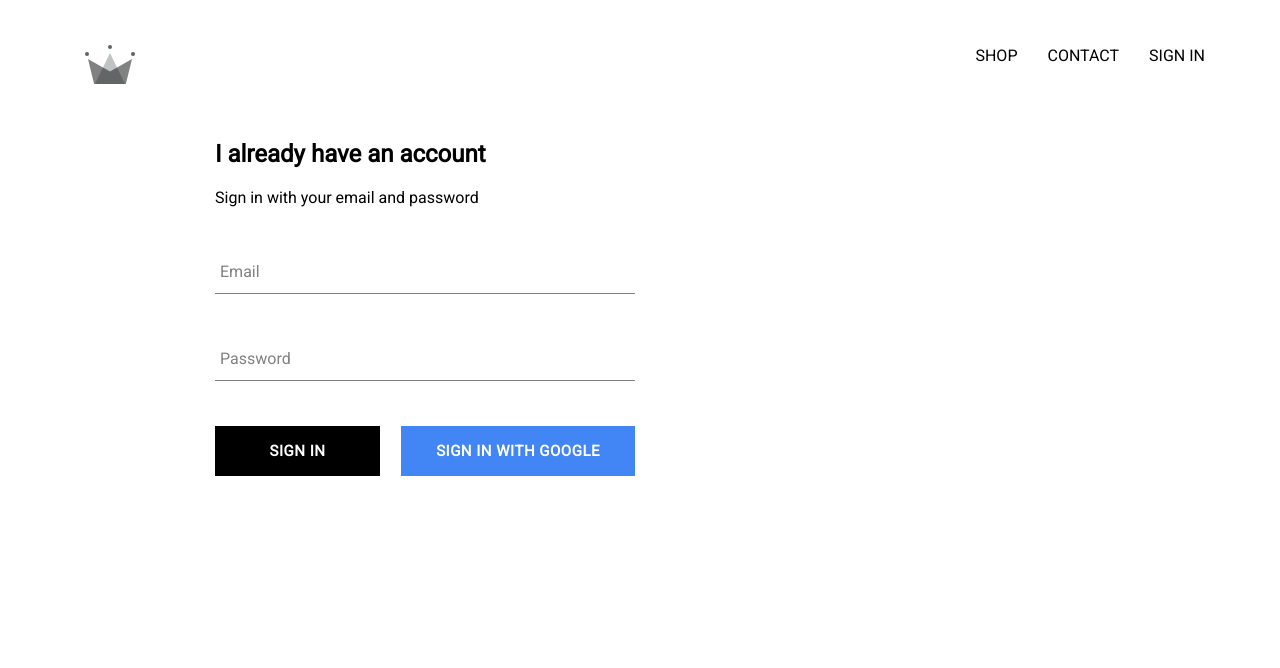
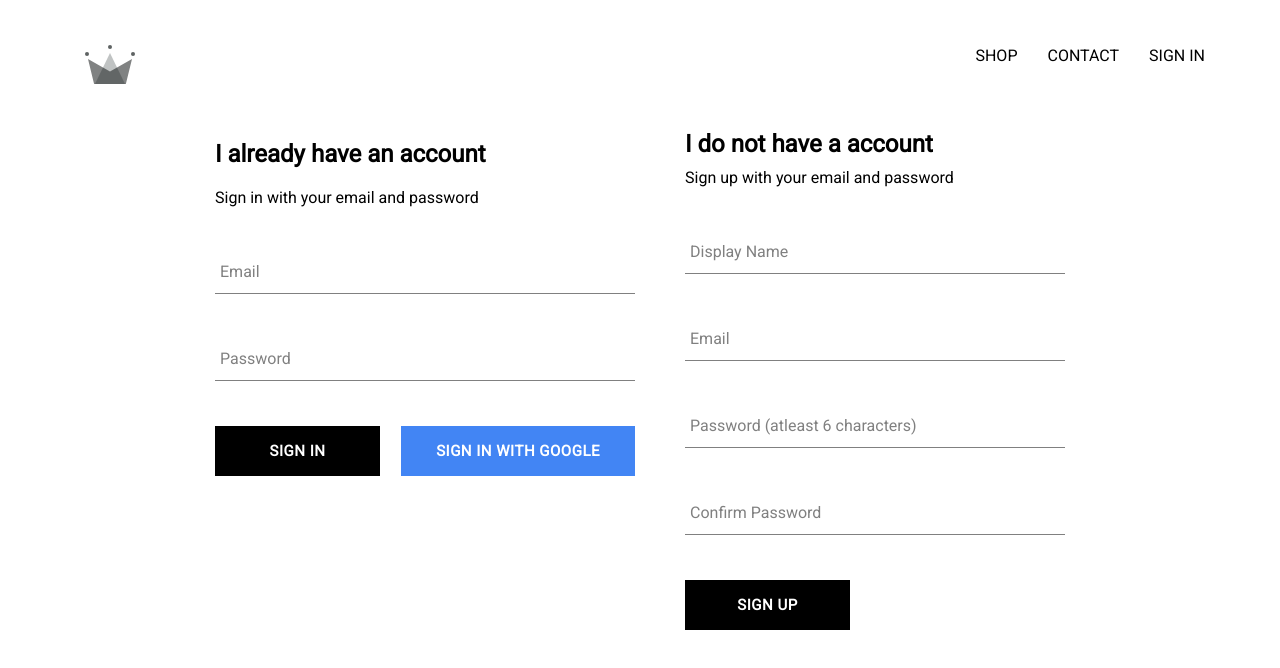
Before and after one commit to prasunroyy/crwn-clothing, a React (Create React App) app: page /signin in a window 1280 px wide. Shown: the top 668 px of the page. Built offline with nearby package versions, Linux system fonts and the light colour scheme; no server answers.

Commit message:
firebase signup component done

```diff
--- a/src/App.js
+++ b/src/App.js
@@ -21,11 +21,36 @@
   unsubscribeFromAuth = null;
 
   componentDidMount() {
-    this.unsubscribeFromAuth = auth.onAuthStateChanged(user => {
+    this.unsubscribeFromAuth = auth.onAuthStateChanged(async userAuth => {
+      if(userAuth){
+        const userRef= await createUserProfileDocument(userAuth);
+
+        userRef.onSnapshot(snapshot=>{
+          //console.log(snapshot.data());//got the id and values in this
+          this.setState({
+            currentUser:{
+              id: snapshot.id,
+              ...snapshot.data()
+            }
+          }
+          // ,()=>{
+          //   console.log(this.state)
+          // }
+          )
+          console.log(this.state);
+        });
+
+      }
+      else{
+        this.setState({currentUser:userAuth});
+      }
+
+
+
       //createUserProfileDocument(user);
-      this.setState({currentUser:user});
+      //this.setState({currentUser:user});
 
-      console.log(user);
+      //console.log(user);
     });
   }
 
--- /dev/null
+++ b/src/components/sign-up/sign-up.component.js
@@ -0,0 +1,90 @@
+import React from 'react';
+
+import FormInput from'../form-input/form-input.component'
+import CustomButton from '../custom-button/custom-button.component'
+
+import {auth, createUserProfileDocument} from '../../firebase/firebase.utils';
+import './sign-up.styles.scss';
+
+class SignUp extends React.Component{
+    constructor(){
+        super();
+
+        this.state={
+            displayName: '',
+            email: '',
+            password:'',
+            confirmPassword: ''
+        }
+    }
+    handleSubmit=async event=>{
+        event.preventDefault();
+        const{displayName,email,password,confirmPassword}=this.state;
+        if(password!==confirmPassword){
+            alert("Passwords don't match");
+            return;
+        }
+        try{
+            const{user}=await auth.createUserWithEmailAndPassword(email,password);
+            createUserProfileDocument(user,{displayName});
+            this.setState({
+                displayName: '',
+                email: '',
+                password:'',
+                confirmPassword:''
+            })
+        }catch(error){
+            console.error(error);
+        }
+    }
+    handleChange= event=>{
+        const{name,value}=event.target;
+        this.setState(({[name]:value}))
+    }
+    render(){
+        const{displayName,email,password,confirmPassword}=this.state;
+        return(
+            <div className='sign-up'>
+            <h2 className='title'>I do not have a account</h2>
+            <span>Sign up with your email and password</span>
+            <form className='sign-up-form' onSubmit={this.handleSubmit}>
+            <FormInput
+                type='text'
+                name='displayName'
+                value={displayName}
+                onChange={this.handleChange}
+                label='Display Name'
+                required
+                />
+                <FormInput
+                type='email'
+                name='email'
+                value={email}
+                onChange={this.handleChange}
+                label='Email'
+                required
+                />
+                <FormInput
+                type='password'
+                name='password'
+                value={password}
+                onChange={this.handleChange}
+                label='Password (atleast 6 characters)'
+                required
+                />
+                <FormInput
+                type='password'
+                name='confirmPassword'
+                value={confirmPassword}
+                onChange={this.handleChange}
+                label='Confirm Password'
+                required
+                />
+                <CustomButton type='submit'>SIGN UP</CustomButton>
+            </form>
+
+            </div>
+        )
+    }
+}
+export default SignUp;
--- /dev/null
+++ b/src/components/sign-up/sign-up.styles.scss
@@ -0,0 +1,8 @@
+.sign-up {
+  display: flex;
+  flex-direction: column;
+  width: 380px;
+  .title {
+    margin: 10px 0px;
+  }
+}
--- a/src/firebase/firebase.utils.js
+++ b/src/firebase/firebase.utils.js
@@ -21,6 +21,7 @@
     const userRef = firestore.doc(`users/${userAuth.uid}`);
 
     const snapShot = await userRef.get();
+    //console.log(snapShot);
 
     if (!snapShot.exists) {
       const { displayName, email } = userAuth;
--- a/src/pages/sign-in-and-sign-up/sign-in-and-sign-up.component.js
+++ b/src/pages/sign-in-and-sign-up/sign-in-and-sign-up.component.js
@@ -1,12 +1,14 @@
 import React from 'react';
 
 import SignIn from'../../components/sign-in/sign-in.component'
+import SignUp from'../../components/sign-up/sign-up.component'
 
 import './sign-in-and-sign-up.styles.scss';
 
 const SignInAndSignUpPage =()=>(
     <div className='sign-in-and-sign-up'>
     <SignIn/>
+    <SignUp/>
     </div>
 )
 export default SignInAndSignUpPage;
```
